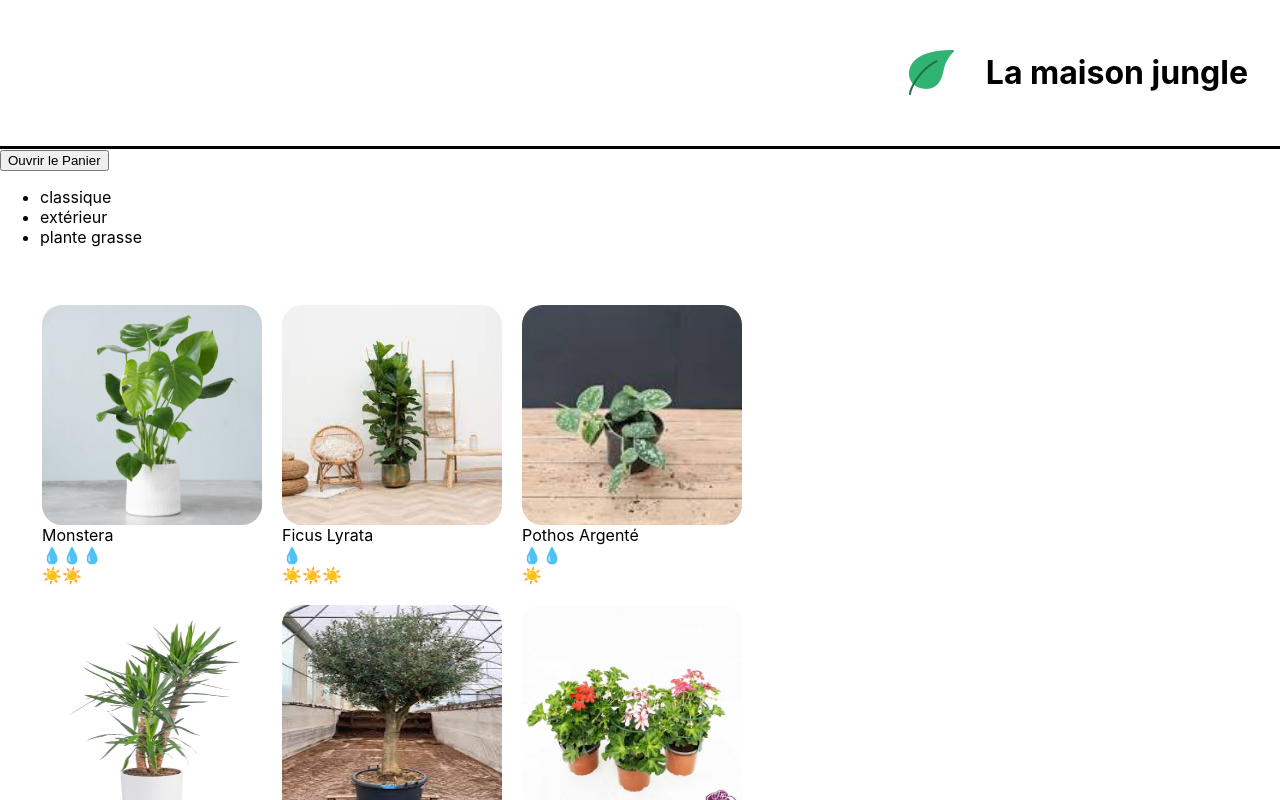
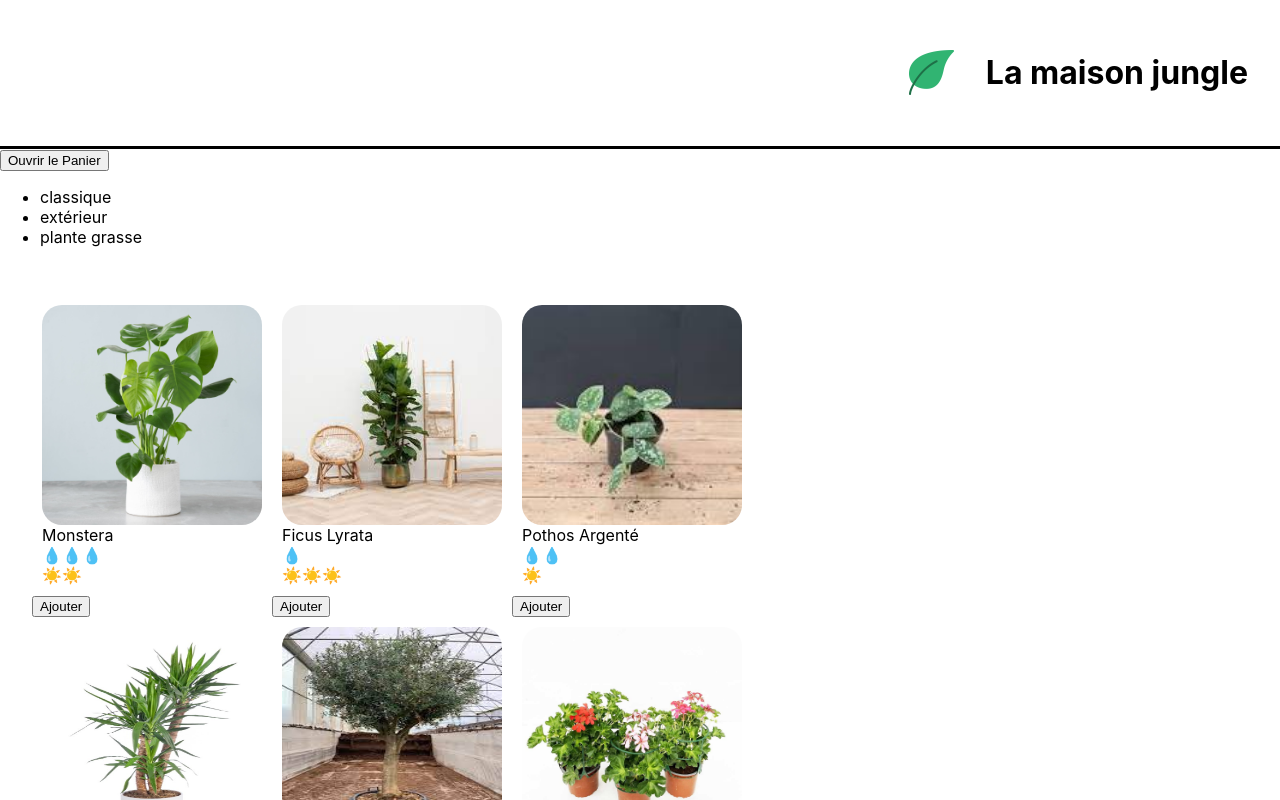
Before and after one commit to TedPasquiet/reactIntro, a React (Create React App) app in the folder reactintro/: page / in a window 1280 px wide. Shown: the top 800 px of the page. Built offline with nearby package versions, Linux system fonts and the light colour scheme.

Commit message:
Remonter state

```diff
--- a/reactintro/src/components/App.js
+++ b/reactintro/src/components/App.js
@@ -4,19 +4,22 @@
 // import Cart from './Cart'
 import ShoppingList from "./ShoppingList";
 import Cart from "./Cart";
+import { useState } from "react";
 
 function App() {
+  const [cart, updateCart] = useState([])
   return (
     <div>
-      <Banner>
-        <img src={logo} alt="La maison jungle" className="lmj-logo" />
-        <h1 className="lmj-title">La maison jungle</h1>
-      </Banner>
-      <Cart />
-      {/* <Cart /> */}
-      <ShoppingList />
-      <Footer />
+    <Banner>
+        <img src={logo} alt='La maison jungle' className='lmj-logo' />
+        <h1 className='lmj-title'>La maison jungle</h1>
+    </Banner>
+    <div className='lmj-layout-inner'>
+        <Cart cart={cart} updateCart={updateCart} />
+        <ShoppingList cart={cart} updateCart={updateCart} />
     </div>
+    <Footer />
+</div>
   );
 }
 
--- a/reactintro/src/components/ShoppingList.js
+++ b/reactintro/src/components/ShoppingList.js
@@ -2,7 +2,7 @@
 import PlantItem from "./PlantItem";
 import "../styles/ShoppingList.css";
 
-function ShoppingList() {
+function ShoppingList({cart,updateCart}) {
   const categories = plantList.reduce(
     (acc, plant) =>
       acc.includes(plant.category) ? acc : acc.concat(plant.category),
@@ -18,6 +18,7 @@
       </ul>
       <ul className="lmj-plant-list">
         {plantList.map(({ id, cover, name, water, light }) => (
+          <div>
           <PlantItem
             key={id}
             cover={cover}
@@ -25,6 +26,9 @@
             water={water}
             light={light}
           />
+          <button onClick={() => updateCart(cart + 1)}>Ajouter</button>
+          </div>
+
         ))}
       </ul>
     </div>
```
